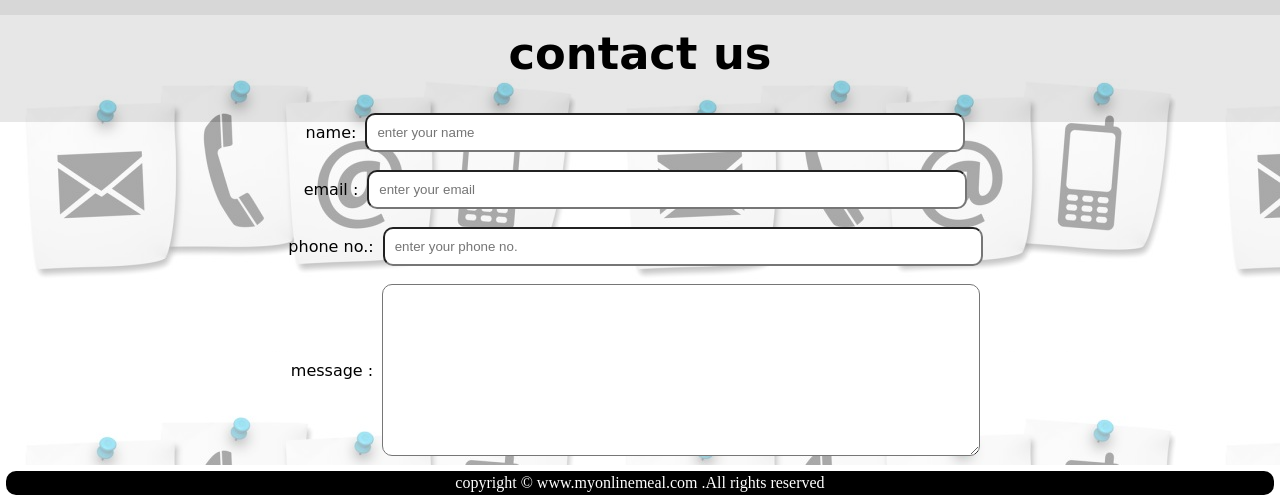
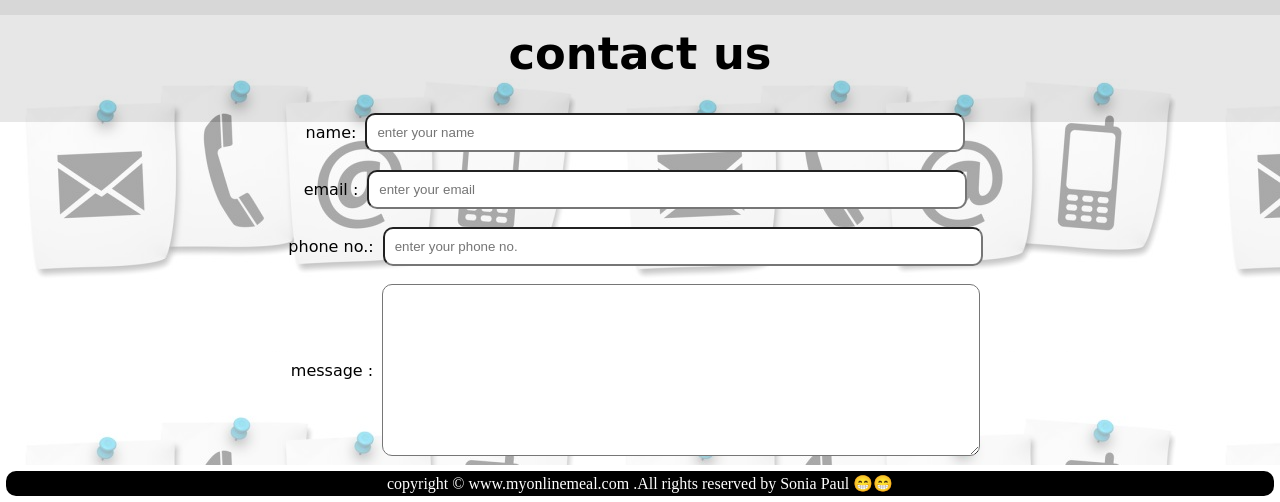
Before and after one commit to bishalsarkar77730/Food-website, a plain HTML site: page index.html in a window 1280 px wide. Shown: the part 1308-1810 px from the top of the page. Drawn offline with Linux system fonts and the light colour scheme; grey boxes are pictures that could not be loaded.

Commit message:
Update index.html

```diff
--- a/index.html
+++ b/index.html
@@ -88,7 +88,7 @@
    </section>
    <footer>
        <div class="centre">
-           copyright &copy; www.myonlinemeal.com .All rights reserved
+           copyright &copy; www.myonlinemeal.com .All rights reserved by Sonia Paul 😁😁
        </div>
    </footer>
 </body>
```
